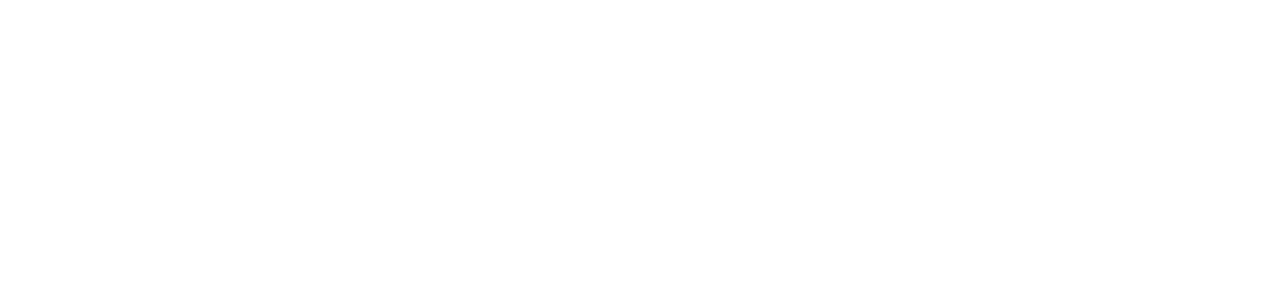
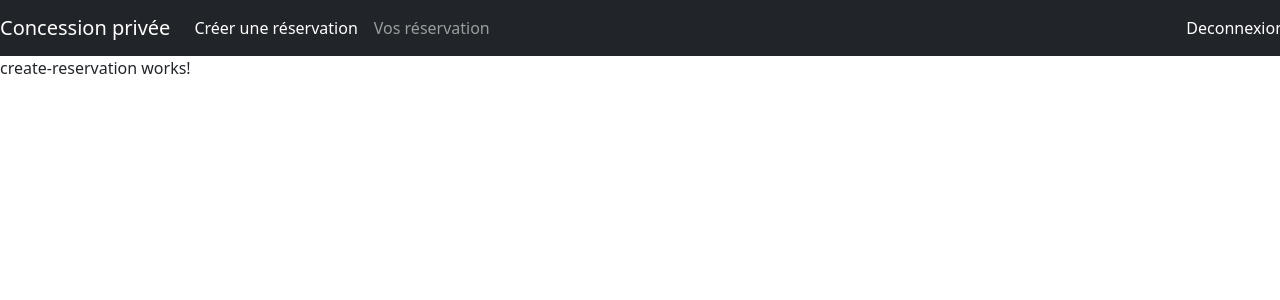
Before and after one commit to Vianney-Gln/projet-final-orsys-front, an Angular app: page /reservations/create in a window 1280 px wide. Before the commit this address led to /. Shown: the top 300 px of the page. Built offline with nearby package versions, Linux system fonts and the light colour scheme.

Commit message:
navigation et creation composent create-reservation

```diff
--- a/src/app.routing.ts
+++ b/src/app.routing.ts
@@ -1,11 +1,13 @@
 import { RouterModule, Routes } from '@angular/router';
 import { LoginComponent } from './app/components/login/login/login.component';
 import { ListReservationComponent } from './app/components/reservations/list-reservation/list-reservation.component';
+import { CreateReservationComponent } from './app/components/reservations/create-reservation/create-reservation.component';
 
 const AppRoutes: Routes = [
   { path: '', pathMatch: 'full', redirectTo: '/login' },
   { path: 'login', component: LoginComponent },
   { path: 'reservations', component: ListReservationComponent },
+  { path: 'reservations/create', component: CreateReservationComponent },
 ];
 
 export const appRouting = RouterModule.forRoot(AppRoutes);
--- /dev/null
+++ b/src/app/components/reservations/create-reservation/create-reservation.component.html
@@ -0,0 +1,2 @@
+<app-navigation></app-navigation>
+<p>create-reservation works!</p>
--- a/src/app/navigation/navigation.component.html
+++ b/src/app/navigation/navigation.component.html
@@ -1,24 +1,20 @@
-<div class="row bg-dark">
-  <div class="col-12">
-    <nav class="navbar navbar-expand-xl navbar-dark ">
-      <a class="navbar-brand">Concession privée</a>
+<nav class="navbar bg-dark navbar-expand-sm navbar-dark ">
+  <div class="navbar-brand">Concession privée</div>
   <button class="navbar-toggler" type="button" data-toggle="collapse" data-target="#navbarsExample06"
     aria-controls="navbarsExample06" aria-expanded="false" aria-label="Toggle navigation">
-        <span class="navbar-toggler-icon"></span>
   </button>
-
   <div class="collapse navbar-collapse" id="navbarsExample06">
     <ul class="navbar-nav mr-auto">
       <li class="nav-item">
-            <a class="nav-link" href="#">Créer une réservation</a>
+        <a class="nav-link" routerLinkActive="active" [routerLinkActiveOptions]="{exact:true}"
+          [routerLink]="['/reservations/create']">Créer
+          une réservation</a>
       </li>
       <li class="nav-item">
-            <a class="nav-link" href="#">Vos réservation</a>
+        <a class="nav-link" routerLinkActive="active" [routerLinkActiveOptions]="{exact:true}"
+          [routerLink]="['/reservations']">Vos réservation</a>
       </li>
     </ul>
-
   </div>
-      <button class="btn btn-dark" type="button">Deconnexion</button>
+  <div class="col col-1"><button class="btn btn-dark" type="button">Deconnexion</button></div>
 </nav>
-  </div>
-</div>
```
Also changed, not shown: src/app/app.module.ts (+8 -1 lines), src/app/components/reservations/create-reservation/create-reservation.component.ts (added, +10 -0 lines), src/app/components/reservations/create-reservation/create-reservation.component.css (added), 1 other file (tests, documents, lock files or other folders). Lines whose indentation alone changed are shown as unchanged.
